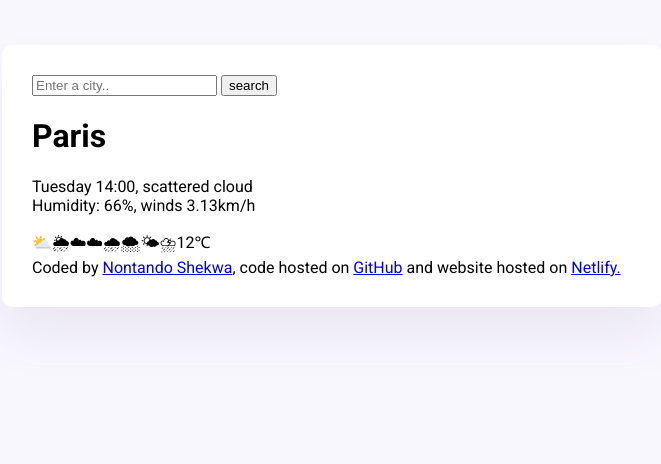
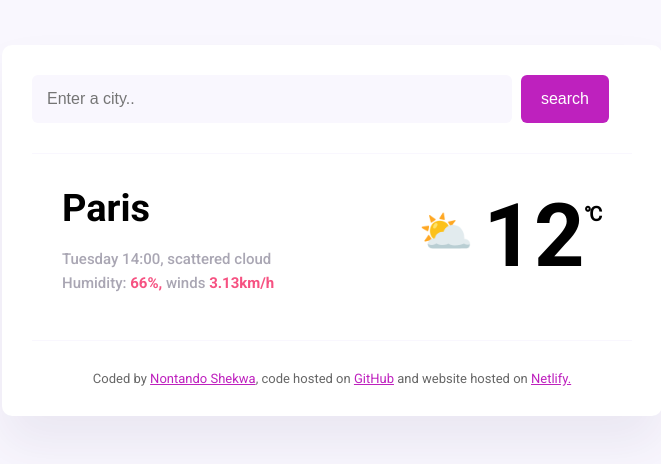
Before and after one commit to Happiness62/Happiness, a plain HTML site: page index.html in a window 1280 px wide. Shown: the whole page, without its empty margins (308-969 px from the left). Drawn offline with Linux system fonts and the light colour scheme.

Commit message:
added all needed css.

```diff
--- a/index.html
+++ b/index.html
@@ -17,22 +17,32 @@
   <body>
     <div class="weather-app">
       <header>
-        <form>
-          <input type="search" placeholder="Enter a city.." required />
-          <input type="submit" value="search" />
+        <form class="search-form">
+          <input
+            type="search"
+            placeholder="Enter a city.."
+            required
+            class="search-form-input"
+          />
+          <input type="submit" value="search" class="search-form-button" ]] />
         </form>
       </header>
 
       <main>
-        <div>
-          <h1>Paris</h1>
-          <p>
-            Tuesday 14:00, scattered cloud
-            <br />
-            Humidity: 66%, winds 3.13km/h
-          </p>
+        <div class="weather-app-data">
+          <div>
+            <h1 class="weather-app-city">Paris</h1>
+            <p class="weather-details">
+              Tuesday 14:00, scattered cloud
+              <br />
+              Humidity: <strong>66%,</strong> winds <strong>3.13km/h</strong>
+            </p>
+          </div>
+          <div class="weather-temp-container">
+            <div class="weather-temp-icon">⛅</div>
+            <div class="weather-temp">12</div>
+            <div class="weather-degrees">℃<div></div>
         </div>
-        <div>⛅🌦☁☁🌧🌨🌤⛈12℃</div>
       </main>
 
       <footer>
--- a/src/style.css
+++ b/src/style.css
@@ -13,3 +13,83 @@ body {
   border-radius: 10px;
   padding: 30px;
 }
+header {
+  border-bottom: 1px solid #f9f7fe;
+  padding: 0 0 30px;
+}
+
+.search-form-input {
+  background-color: #f9f7fe;
+  border: none;
+  border-radius: 6px;
+  width: 80%;
+  font-size: 16px;
+  padding: 15px;
+}
+
+.search-form-button {
+  background-color: rgb(190, 33, 190);
+  padding: 15px 20px;
+  margin-left: 5px;
+  font-size: 16px;
+  border: none;
+  border-radius: 6px;
+  color: white;
+}
+
+.weather-app-data {
+  display: flex;
+  justify-content: space-between;
+}
+
+.weather-app-city {
+  margin: 0;
+  font-size: 38px;
+  line-height: 48px;
+}
+
+.weather-details {
+  font-size: 15px;
+  line-height: 24px;
+  font-weight: 500;
+  color: rgba(39, 33, 66, 0.4);
+}
+
+.weather-details strong {
+  color: #f65282;
+}
+
+.weather-temp-container {
+  display: flex;
+}
+.weather-temp {
+  font-size: 88px;
+  margin-left: 10px;
+  font-weight: bold;
+}
+
+.weather-temp-icon {
+  font-size: 44px;
+  margin-top: 22px;
+}
+.weather-degrees {
+  margin-top: 18px;
+  font-size: 20px;
+  font-weight: bold;
+}
+
+main {
+  padding: 30px;
+}
+
+a {
+  color: rgb(190, 33, 190);
+}
+
+footer {
+  border-top: 1px solid #f9f7fe;
+  padding: 30px 0 0;
+  text-align: center;
+  font-size: 13px;
+  color: rgba(0, 0, 0, 0.6);
+}
```
